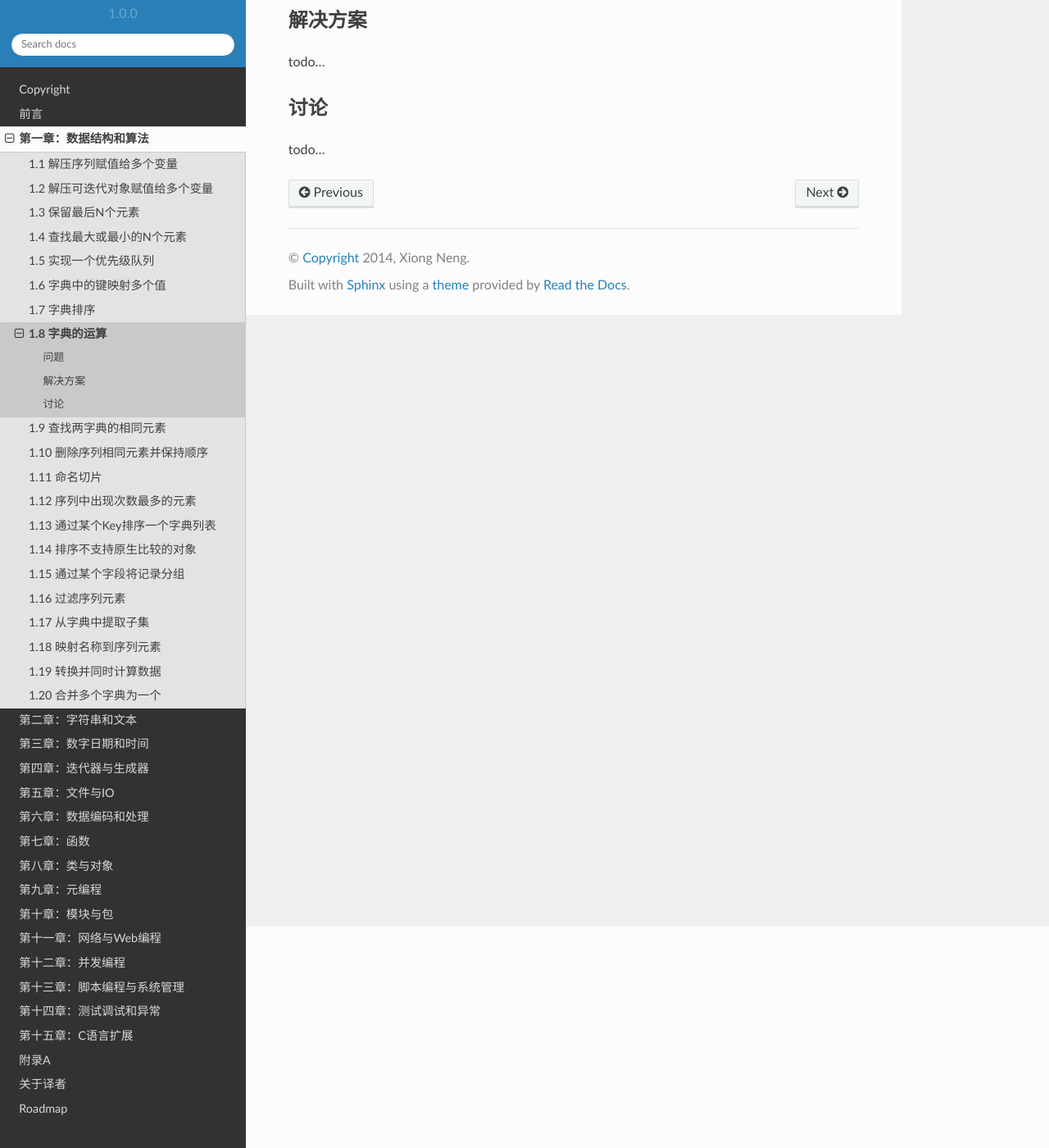
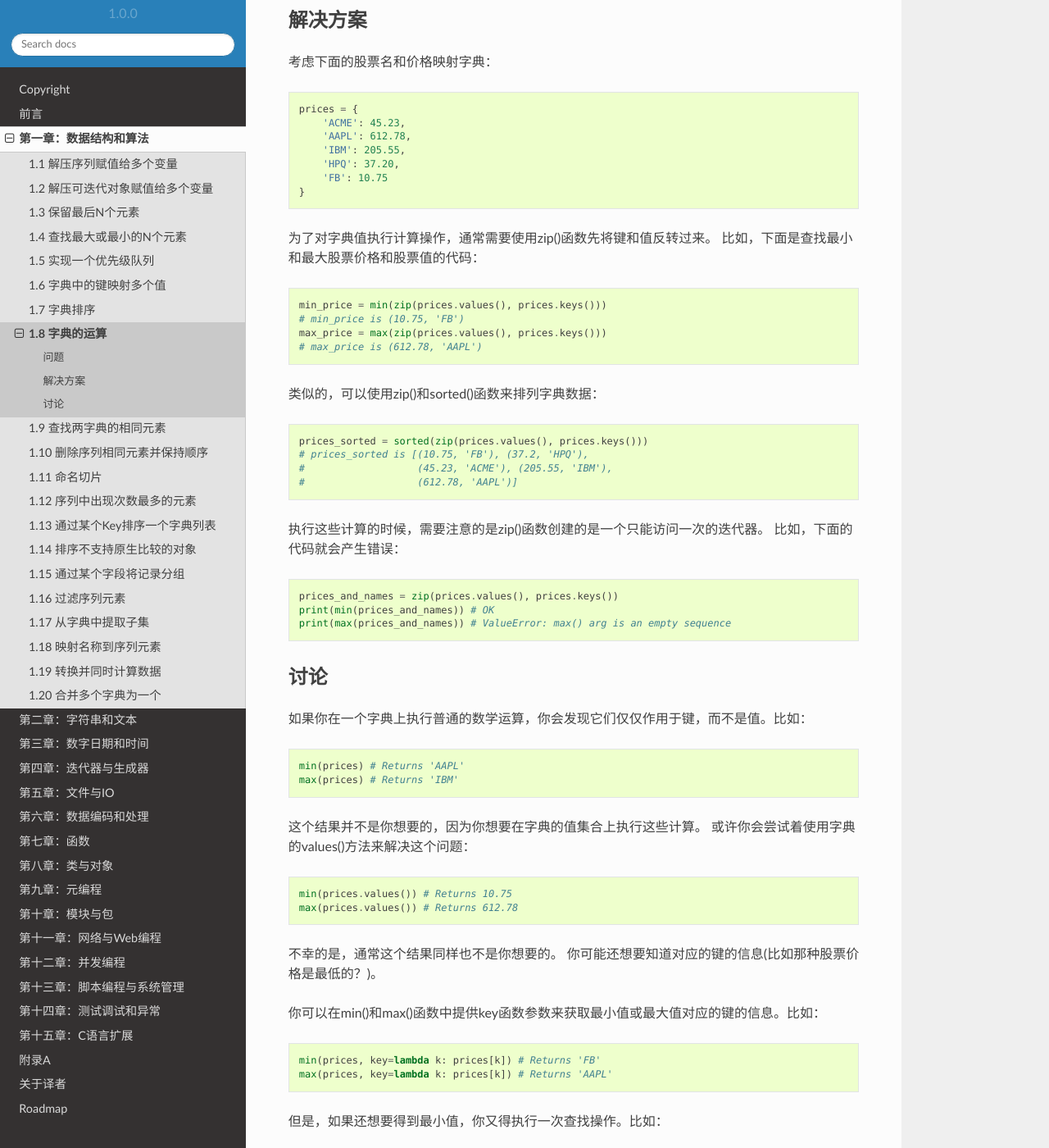
Before and after one commit to yidao620c/python3-cookbook, a Sphinx documentation site: the page built from source/c01/p08_calculating_with_dict.rst, in a window 1280 px wide and 1400 px high, scrolled down 270 px. Shown: the whole window at 82% size. Built offline with Sphinx 7.4.7 and the Read the Docs theme 2.0.0, drawn with Linux system fonts in a browser that asks for light colours; some of the changed text lies outside the part shown.

Commit message:
1.8小节完成

```diff
--- a/source/c01/p08_calculating_with_dict.rst
+++ b/source/c01/p08_calculating_with_dict.rst
@@ -5,14 +5,97 @@
 ----------
 问题
 ----------
-todo...
+怎样在数据字典中执行一些计算操作(比如求最小值、最大值、排序等等)？
 
 ----------
 解决方案
 ----------
-todo...
+考虑下面的股票名和价格映射字典：
+
+.. code-block:: python
+
+    prices = {
+        'ACME': 45.23,
+        'AAPL': 612.78,
+        'IBM': 205.55,
+        'HPQ': 37.20,
+        'FB': 10.75
+    }
+
+为了对字典值执行计算操作，通常需要使用zip()函数先将键和值反转过来。
+比如，下面是查找最小和最大股票价格和股票值的代码：
+
+.. code-block:: python
+
+    min_price = min(zip(prices.values(), prices.keys()))
+    # min_price is (10.75, 'FB')
+    max_price = max(zip(prices.values(), prices.keys()))
+    # max_price is (612.78, 'AAPL')
+
+类似的，可以使用zip()和sorted()函数来排列字典数据：
+
+.. code-block:: python
+
+    prices_sorted = sorted(zip(prices.values(), prices.keys()))
+    # prices_sorted is [(10.75, 'FB'), (37.2, 'HPQ'),
+    #                   (45.23, 'ACME'), (205.55, 'IBM'),
+    #                   (612.78, 'AAPL')]
+
+执行这些计算的时候，需要注意的是zip()函数创建的是一个只能访问一次的迭代器。
+比如，下面的代码就会产生错误：
+
+.. code-block:: python
+
+    prices_and_names = zip(prices.values(), prices.keys())
+    print(min(prices_and_names)) # OK
+    print(max(prices_and_names)) # ValueError: max() arg is an empty sequence
 
 ----------
 讨论
 ----------
-todo...
+如果你在一个字典上执行普通的数学运算，你会发现它们仅仅作用于键，而不是值。比如：
+
+.. code-block:: python
+
+    min(prices) # Returns 'AAPL'
+    max(prices) # Returns 'IBM'
+
+这个结果并不是你想要的，因为你想要在字典的值集合上执行这些计算。
+或许你会尝试着使用字典的values()方法来解决这个问题：
+
+.. code-block:: python
+
+    min(prices.values()) # Returns 10.75
+    max(prices.values()) # Returns 612.78
+
+不幸的是，通常这个结果同样也不是你想要的。
+你可能还想要知道对应的键的信息(比如那种股票价格是最低的？)。
+
+你可以在min()和max()函数中提供key函数参数来获取最小值或最大值对应的键的信息。比如：
+
+.. code-block:: python
+
+    min(prices, key=lambda k: prices[k]) # Returns 'FB'
+    max(prices, key=lambda k: prices[k]) # Returns 'AAPL'
+
+但是，如果还想要得到最小值，你又得执行一次查找操作。比如：
+
+.. code-block:: python
+
+    min_value = prices[min(prices, key=lambda k: prices[k])]
+
+前面的zip()函数方案通过将字典"反转"为(值，键)元组序列来解决了上述问题。
+当比较两个元组的时候，值会先进行比较，然后才是键。
+这样的话你就能通过一条简单的语句就能很轻松的实现在字典上的求最值和排序操作了。
+
+需要注意的是在计算操作中使用到了(值，键)对。当多个实体拥有相同的值的时候，键会决定返回结果。
+比如，在执行min()和max()操作的时候，如果恰巧最小或最大值有重复的，那么拥有最小或最大键的实体会返回：
+
+.. code-block:: python
+
+    >>> prices = { 'AAA' : 45.23, 'ZZZ': 45.23 }
+    >>> min(zip(prices.values(), prices.keys()))
+    (45.23, 'AAA')
+    >>> max(zip(prices.values(), prices.keys()))
+    (45.23, 'ZZZ')
+    >>>
```
Also changed, not shown: 1 other file.
